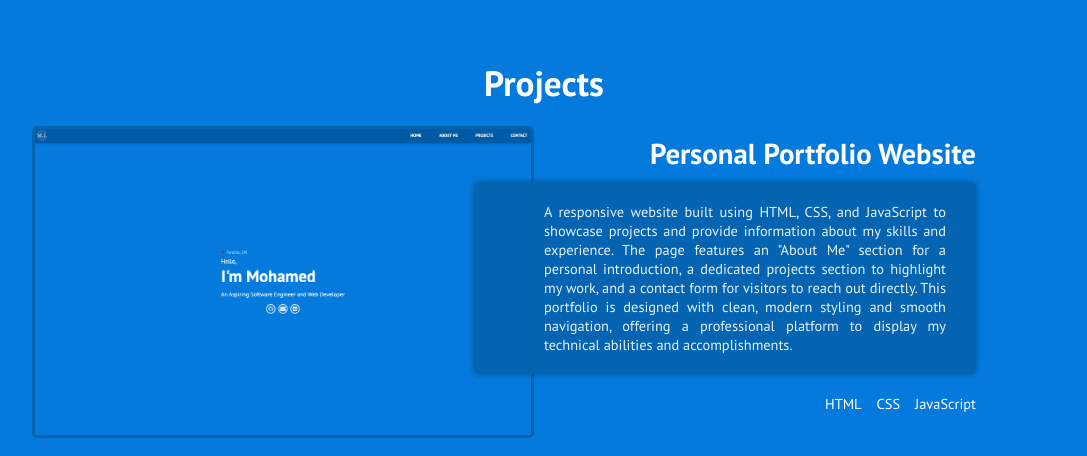
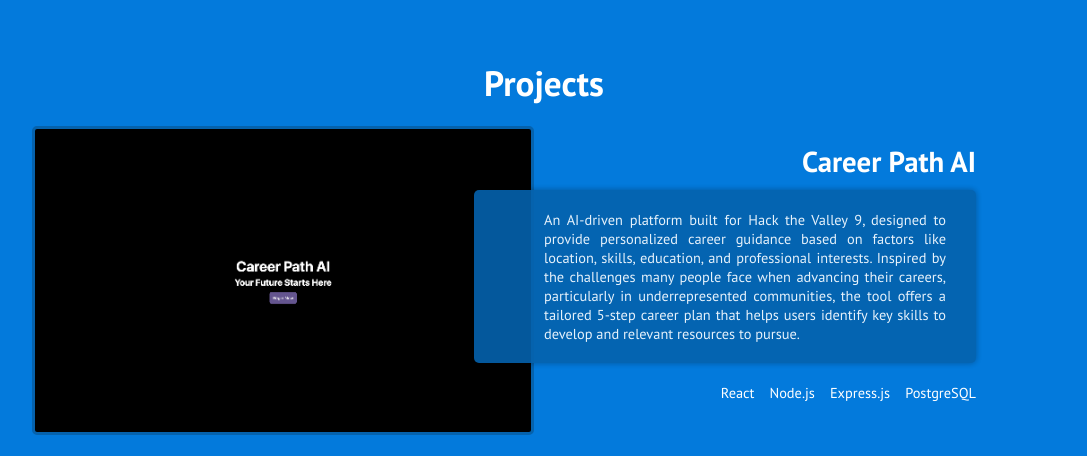
Before and after one commit to moibra05/personal-website, a plain HTML site: page index.html in a window 1280 px wide. Shown: the part 1560-2016 px from the top of the page, without its empty margins (96-1183 px from the left). Drawn offline with Linux system fonts and the light colour scheme.

Commit message:
added career path ai project

```diff
--- a/index.html
+++ b/index.html
@@ -112,6 +112,31 @@
           </ul> -->
         </div>
         <div class="all-projects">
+          <div class="project" id="career-path-ai">
+            <a
+              href="https://github.com/asadbmirza/CareerPathAI"
+              class="project-link"
+              ><img src="images/career-path-ai.png" alt="career-ai-image"
+            /></a>
+            <div class="project-description">
+              <h3>Career Path AI</h3>
+              <p>
+                An AI-driven platform built for Hack the Valley 9, designed to
+                provide personalized career guidance based on factors like
+                location, skills, education, and professional interests.
+                Inspired by the challenges many people face when advancing their
+                careers, particularly in underrepresented communities, the tool
+                offers a tailored 5-step career plan that helps users identify
+                key skills to develop and relevant resources to pursue.
+              </p>
+              <ul class="project-tools">
+                <li>React</li>
+                <li>Node.js</li>
+                <li>Express.js</li>
+                <li>PostgreSQL</li>
+              </ul>
+            </div>
+          </div>
           <div class="project" id="portfolio">
             <a href="#home" class="project-link"
               ><img src="images/website.png" alt="website-image"
```
Also changed, not shown: images/career-path-ai.png (added).
